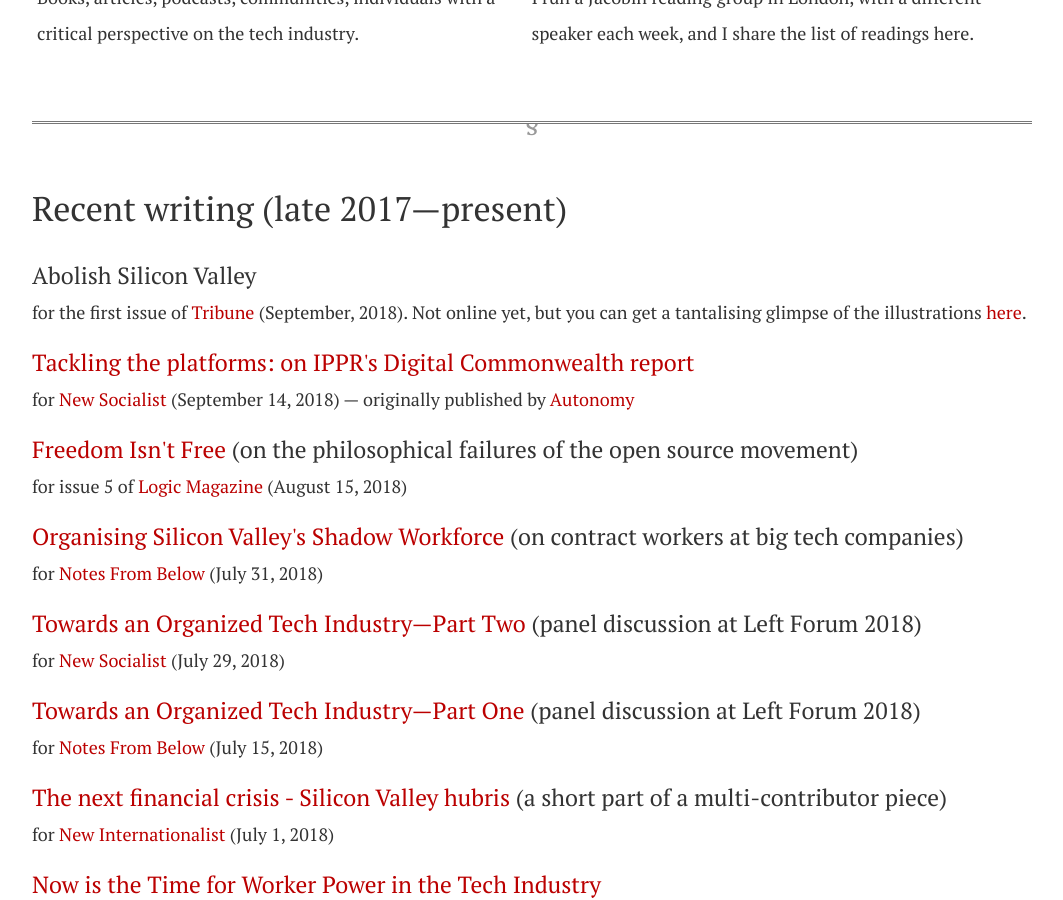
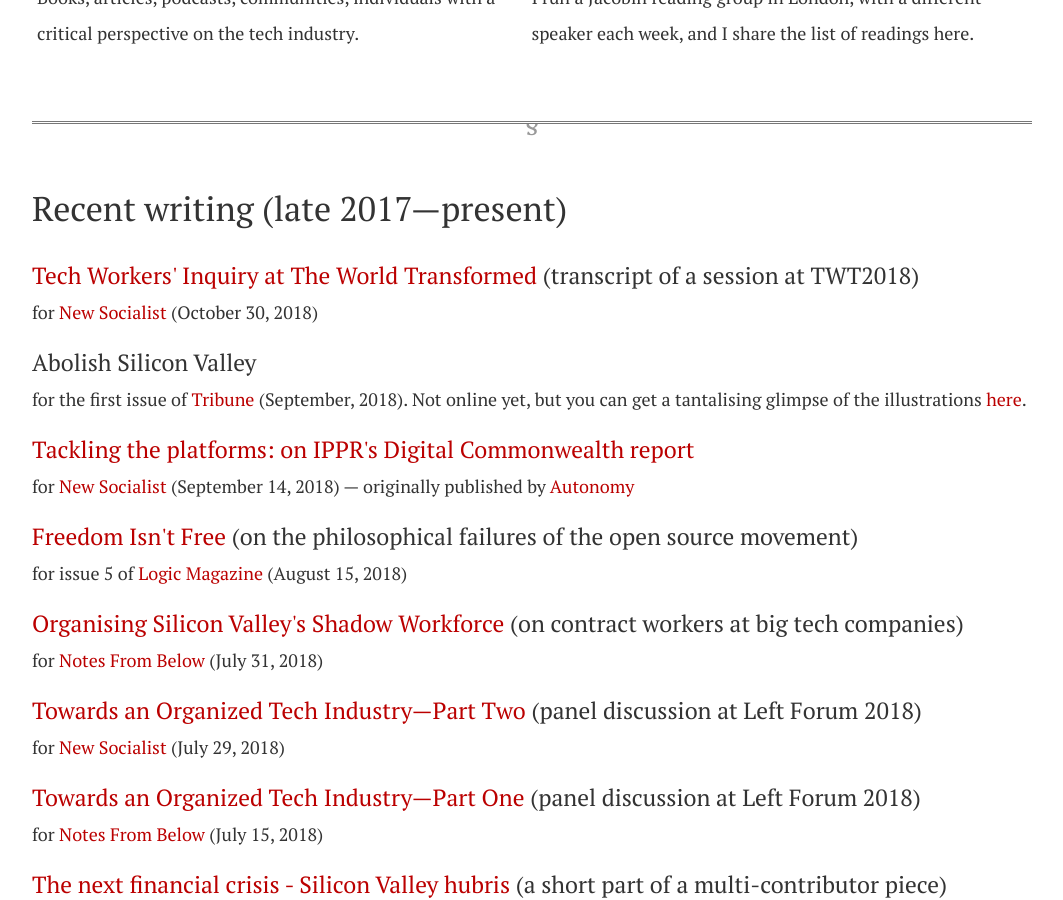
Before and after one commit to dellsystem/dellsystem.github.io, a Jekyll site: the page built from writing.md, in a window 1280 px wide and 900 px high, scrolled down 1018 px. Shown: the whole window, without its empty margins (108-1171 px from the left). Built offline with Jekyll 4.4.1, drawn with Linux system fonts in a browser that asks for light colours; nearby versions of some CDN libraries.

Commit message:
Add link to Tech Workers Inquiry writeup

```diff
--- a/_includes/past.html
+++ b/_includes/past.html
@@ -10,7 +10,7 @@
 			<strong><a href="https://theworldtransformed.org/sessions/occupy-fleet-street">Occupy Fleet Street: How to Democratise the British Media</a></strong> at TWT. I chaired this panel on concrete proposals for democratising the media, featuring Laura Basu, Angela Phillips, Leo Watkins, Tom Mills, and Dan Hind. There's a <a href="https://soundcloud.com/theworldtransformed/occup-fleet-street-how-to-democratise-the-british-media">recording</a> of this session by TWT that starts shortly after Leo begins speaking. For background reading on this topic, see these New Socialist articles by several of the speakers: <a href="https://newsocialist.org.uk/democratising-british-journalism/">Democratising British journalism</a> by Leo, and <a href="https://newsocialist.org.uk/public-ownership-of-the-public-sphere/">Public Ownership of the Public Sphere</a> by Tom and Dan.
 		</li>
 		<li>
-			<strong><a href="https://theworldtransformed.org/sessions/tech-workers-inquiry">Tech Workers' Inquiry</a></strong> at TWT. I spoke at this small, collaborative session on building worker power in the tech industry, alongside Joe Corcoran and Jason Prado. We had some great contributions from tech workers in attendance, and I'll try to post my notes ASAP.
+			<strong><a href="https://theworldtransformed.org/sessions/tech-workers-inquiry">Tech Workers' Inquiry</a></strong> at TWT. I spoke at this small, collaborative session on building worker power in the tech industry, alongside Joe Corcoran and Jason Prado. We also had some great contributions from tech workers in attendance. I've posted an abridged transcript to <a href="https://newsocialist.org.uk/tech-workers-inquiry-at-twt/"><em>New Socialist</em></a>.
 		</li>
 		<li>
 			<strong><a href="https://theworldtransformed.org/sessions/marx-at-200">I'm Literally a Communist: Marx at 200</a></strong> at TWT. I chaired this panel on the relevance of Marxism today, featuring Tithi Bhattacharya, Aaron Bastani, Vijay Prashad, and Lynne Segal. There's a <a href="https://soundcloud.com/theworldtransformed/im-literally-a-communist-marx-at-200">recording</a> of this session by TWT.
--- a/_includes/recent.html
+++ b/_includes/recent.html
@@ -1,6 +1,15 @@
 <h2 id="recent">Recent writing (late 2017—present)</h2>
 
 <dl class="vertical">
+<dt>
+	<a href="https://newsocialist.org.uk/tech-workers-inquiry-at-twt/">
+	Tech Workers' Inquiry at The World Transformed
+	</a> (transcript of a session at TWT2018)
+</dt>
+<dd>
+	for
+	<a href="https://newsocialist.org.uk">New Socialist</a> (October 30, 2018)
+</dd>
 <dt>
     Abolish Silicon Valley
 </dt>
```
